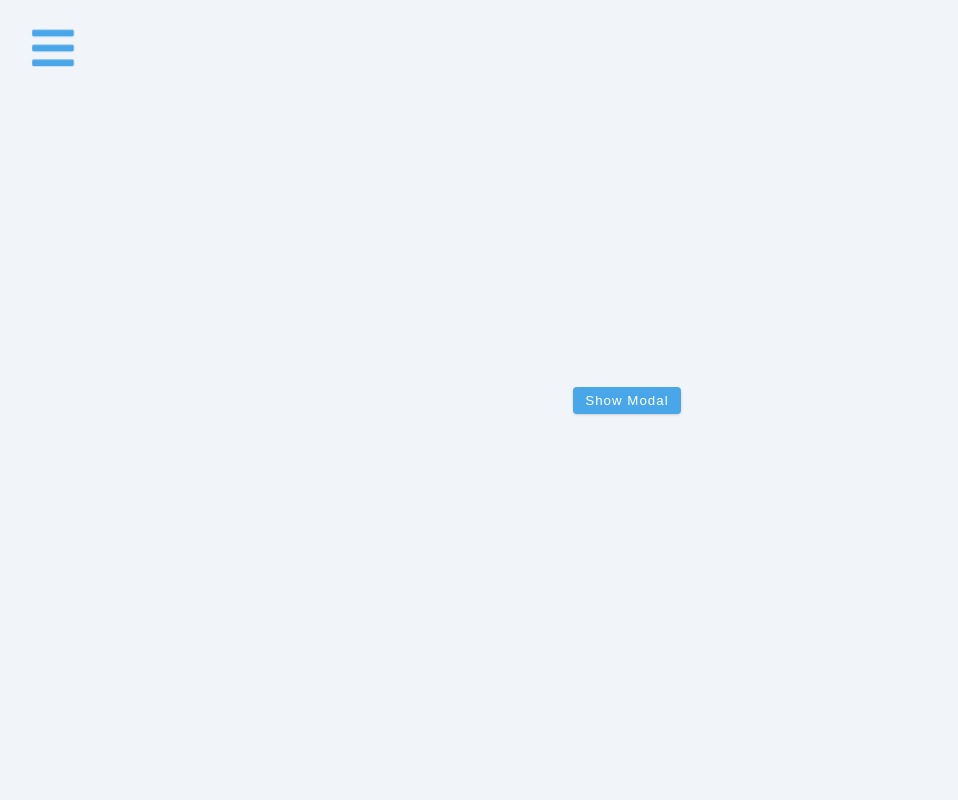
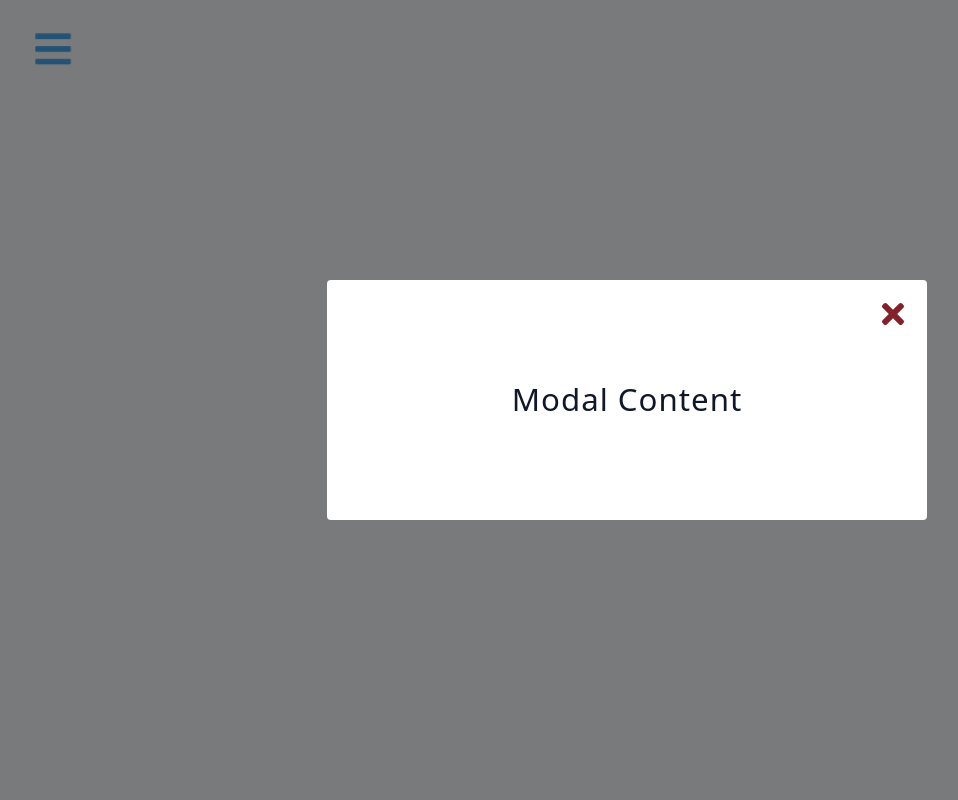
Before and after one commit to UAK002/Fundamental-projects-12-Sidebar-Modal, a React (Vite) app: page / in a window 1280 px wide. Both pictures are taken after a click on the button "Show Modal". Shown: the top 800 px of the page, without its empty margins (13-971 px from the left). Built offline with nearby package versions, Linux system fonts and the light colour scheme.

Commit message:
254. Sidebar/Modal - Sidebar Component JSX

```diff
--- a/src/Modal.jsx
+++ b/src/Modal.jsx
@@ -1,4 +1,19 @@
+import { FaTimes } from 'react-icons/fa';
+import { useGlobalContext } from './context';
+
 const Modal = () => {
-  return <div>Modal</div>;
+  const { isModalOpen, closeModal } = useGlobalContext();
+  return (
+    // <div className="modal-overlay">
+    // <div className="modal-overlay show-modal">
+    <div className={isModalOpen ? 'modal-overlay show-modal' : 'modal-overlay'}>
+      <div className="modal-container">
+        <h3>Modal content</h3>
+        <button className="close-modal-btn" onClick={closeModal}>
+          <FaTimes />
+        </button>
+      </div>
+    </div>
+  );
 };
 export default Modal;
--- a/src/Sidebar.jsx
+++ b/src/Sidebar.jsx
@@ -1,4 +1,42 @@
+import logo from './logo.svg';
+import { links, social } from './data';
+import { FaTimes } from 'react-icons/fa';
+import { useGlobalContext } from './context';
+
 const Sidebar = () => {
-  return <div>Sidebar</div>;
+  const { isSidebarOpen, closeSidebar } = useGlobalContext();
+  return (
+    <aside className="sidebar">
+      <div className="sidebar-header">
+        <img src={logo} alt="coding addict" className="logo" />
+        <button className="close-btn" onClick={closeSidebar}>
+          <FaTimes />
+        </button>
+      </div>
+      <ul className="links">
+        {links.map((link) => {
+          const { id, url, text, icon } = link;
+          return (
+            <li key={id}>
+              <a href={url}>
+                {icon}
+                {text}
+              </a>
+            </li>
+          );
+        })}
+      </ul>
+      <ul className="social-links">
+        {social.map((link) => {
+          const { id, url, icon } = link;
+          return (
+            <li key={id}>
+              <a href={url}>{icon}</a>
+            </li>
+          );
+        })}
+      </ul>
+    </aside>
+  );
 };
 export default Sidebar;
--- a/src/index.css
+++ b/src/index.css
@@ -288,3 +288,49 @@ main {
     transform: scale(1);
   }
 }
+
+/* modal */
+
+.modal-overlay {
+  position: fixed;
+  top: 0;
+  left: 0;
+  width: 100%;
+  height: 100%;
+  background: rgba(0, 0, 0, 0.5);
+  display: grid;
+  place-items: center;
+  z-index: 0;
+  visibility: hidden;
+  opacity: 0;
+}
+
+.show-modal {
+  z-index: 10;
+  visibility: visible;
+  opacity: 1;
+  transition-property: opacity;
+  transition-duration: 2s;
+}
+.modal-container {
+  background: var(--white);
+  width: 90vw;
+  height: 30vh;
+  border-radius: var(--borderRadius);
+  /* max-width: var(--max-width); */
+  text-align: center;
+  display: grid;
+  place-items: center;
+  position: relative;
+  max-width: var(--fixed-width);
+}
+.close-modal-btn {
+  position: absolute;
+  top: 1rem;
+  right: 1rem;
+  font-size: 2rem;
+  background: transparent;
+  border-color: transparent;
+  cursor: pointer;
+  color: var(--red-dark);
+}
```
